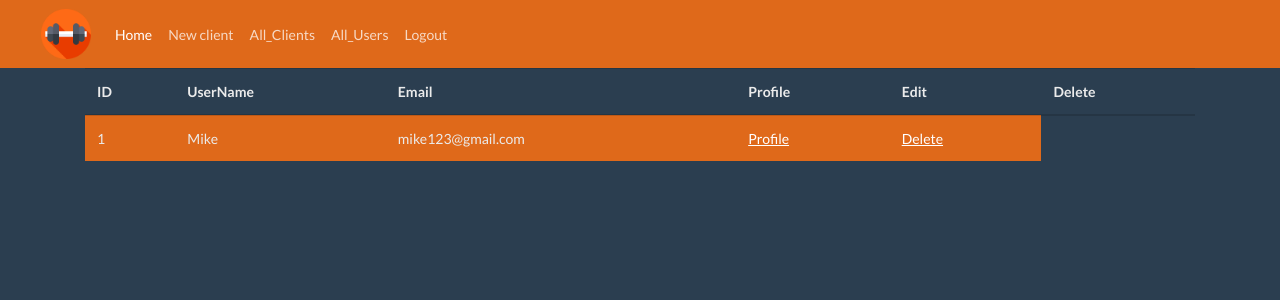
After one commit to ChristophorosFeggaris/GymApp, a Flask app: page /list_users in a window 1280 px wide. The commit adds this page. Shown: the top 300 px of the page. Run offline with Flask 2, Linux system fonts and the light colour scheme; a user stored in the database is signed in; data comes from the database, SQL or seed files in the repository; some libraries are stand-ins or nearby versions.

Commit message:
14/5/2021

```diff
--- a/app.py
+++ b/app.py
@@ -202,13 +202,28 @@ def list_clients():
     Clients = Client.query.all()
     return render_template('list_clients.html', rows=Clients)
 
+# LIST OF USERS
+@app.route('/list_users')
+@login_required
+def list_users():
+    Users = User.query.all()
+    return render_template('list_users.html', rows = Users)
+
 # PROFILE CLIENT
-@app.route('/profile/<id>')
+@app.route('/profile_client/<id>')
 @login_required
 def profile_client(id):
     client=Client.query.filter_by(id=id).first_or_404()
     db.session.commit()
     return render_template('profile_client.html', client=client, id=id)
+
+# PROFILE USER
+@app.route('/profile_user/<id>')
+@login_required
+def profile_user(id):
+    user = User.query.filter_by(id=id).first_or_404()
+    db.session.commit()
+    return render_template('profile_user.html', user=user, id=id)
 
 # RELOAD SUBSCRIBE
 @app.route('/reload_subscribe/<id>', methods=['GET','POST'])
@@ -291,6 +306,15 @@ def delete_client(id):
     db.session.commit()
     return redirect(url_for('list_clients'))
 
+# DELETE USER
+@app.route('/delete_user/<id>', methods=['GET', 'POST'])
+@login_required
+def delete_user(id):
+    delete = User.query.filter_by(id=id).first_or_404()
+    db.session.delete(delete)
+    db.session.commit()
+    return redirect(url_for('list_users'))
+
 
 # LOGOUT USER
 @app.route('/logout')
--- a/templates/base.html
+++ b/templates/base.html
@@ -8,12 +8,13 @@
         <meta name="viewport" content="width=device-width, initial-scale=1">
         <!-- <link rel="stylesheet" href="static/bootstrap.min.css">  -->
         <link rel="stylesheet" href="{{url_for('static',filename='css/bootstrap.css')}}">
+        <link rel="icon" href="/static/images/barbell.png">
   </head>
   <body>
 
 
   <nav class="navbar navbar-expand-lg navbar-dark bg-primary">
-    <a class="navbar-brand" href="{{ url_for('index') }}">Gym</a>
+    <a class="navbar-brand" href="{{ url_for('index') }}"><img class="logo" src="/static/images/barbell.png"></a>
     <button class="navbar-toggler" type="button" data-toggle="collapse" data-target="#navbarColor01" aria-controls="navbarColor01" aria-expanded="false" aria-label="Toggle navigation" onclick="myFunction()">
       <span class="navbar-toggler-icon" ></span>
     </button>
@@ -31,13 +32,16 @@
           <a class="nav-link" href="{{ url_for('list_clients') }}">All_Clients</a>
         </li>
         <li class="nav-item">
+          <a class="nav-link" href="{{ url_for('list_users') }}">All_Users</a>
+        </li>
+        <li class="nav-item">
           <a class="nav-link" href="{{ url_for('logout') }}">Logout</a>
         </li>
 
-        <form class="form-inline my-2 my-lg-0" style="position:absolute; right: 25px;" method="GET" action="search" >
+        <!-- <form class="form-inline my-2 my-lg-0" style="position:absolute; right: 25px;" method="GET" action="search" >
           <input class="form-control mr-sm-2" type="text"  placeholder="Search" id ="searchBar"  aria-label="Search">
           <button class="btn btn-secondary my-2 my-sm-0"  type="submit">Search</button>
-        </form>
+        </form> -->
 
         {% else %}
 
@@ -50,6 +54,15 @@
 
         {% endif %}
       </ul>
+
+      <style>
+        .logo{
+          text-align: center;
+          width:50px;
+          height: 50px;
+          margin-left: 25px;
+        }
+      </style>
 
       <script>
         function myFunction() {
--- /dev/null
+++ b/templates/list_users.html
@@ -0,0 +1,42 @@
+{% extends 'base.html' %}
+{% import "bootstrap/wtf.html" as wtf %}
+
+{% block title %}All Users{% endblock %}
+{% block body %}
+
+ <table class="table table-hover">
+  <thead>
+    <tr>
+      <th scope="col">ID</th>
+      <th scope="col">UserName</th>
+      <th scope="col">Email</th>
+      <th scope="col">Profile</th>
+      <th scope="col">Edit</th>
+      <th scope="col">Delete</th>
+    </tr>
+  </thead>
+  <tbody>
+    {% for row in rows %}
+
+     <tr class="table-primary">
+       <td>{{ row["id"] }}</td>
+       <td>{{ row["username"] }}</td>
+       <td>{{ row["email"] }}</td>
+       <td>
+        <a href="{{ url_for('profile_user', id = row.id )}}">Profile</a>
+       </td>
+       <!-- <td>
+        <a href="{{ url_for('edit_user', id = row.id )}}">Edit</a>
+       </td> -->
+       <td>
+        <a href="{{ url_for('delete_user', id = row.id )}}">Delete</a>
+       </td>
+     </tr>
+
+    {% endfor %}
+  </tbody>
+</table>
+
+
+
+{% endblock %}
```
Also changed, not shown: templates/profile_user.html (added, +35 -0 lines), static/images/barbell.png (added).
